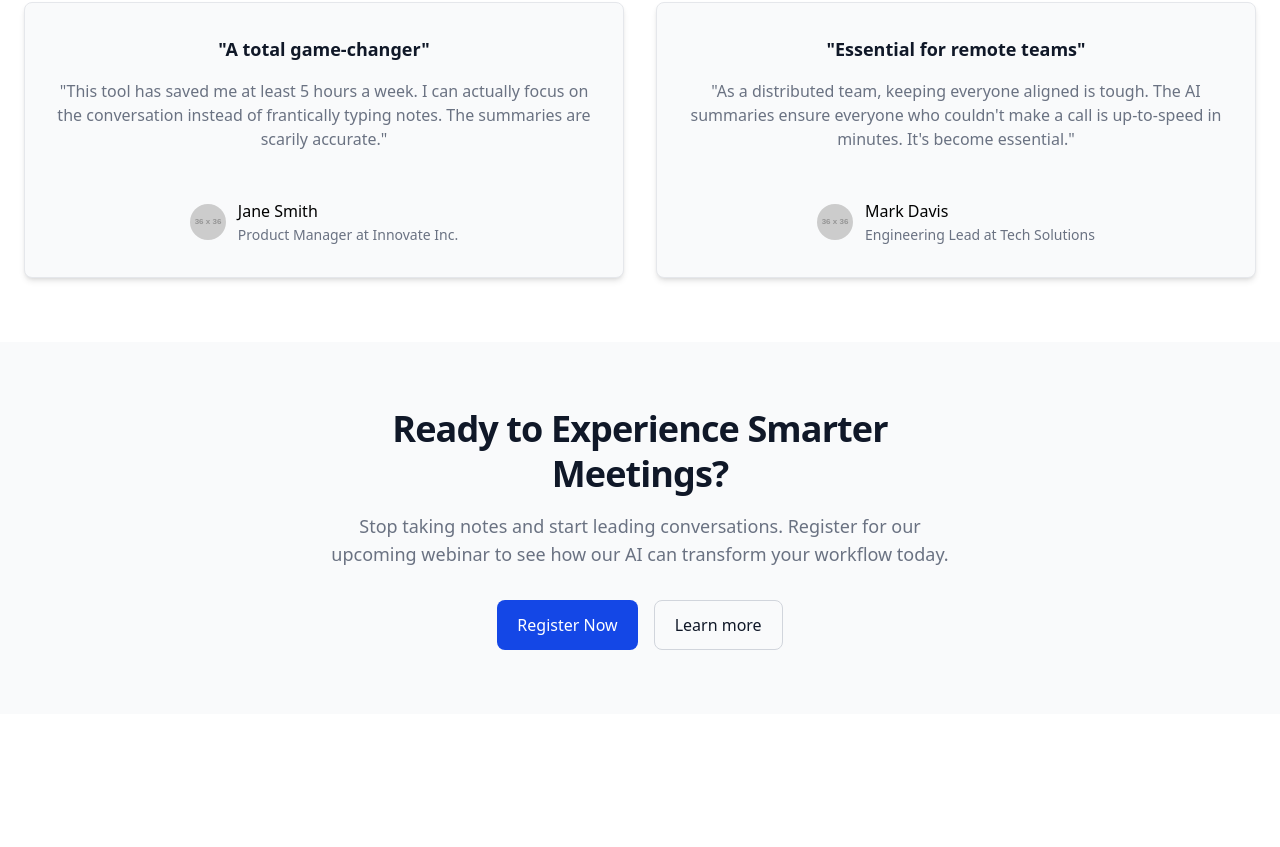
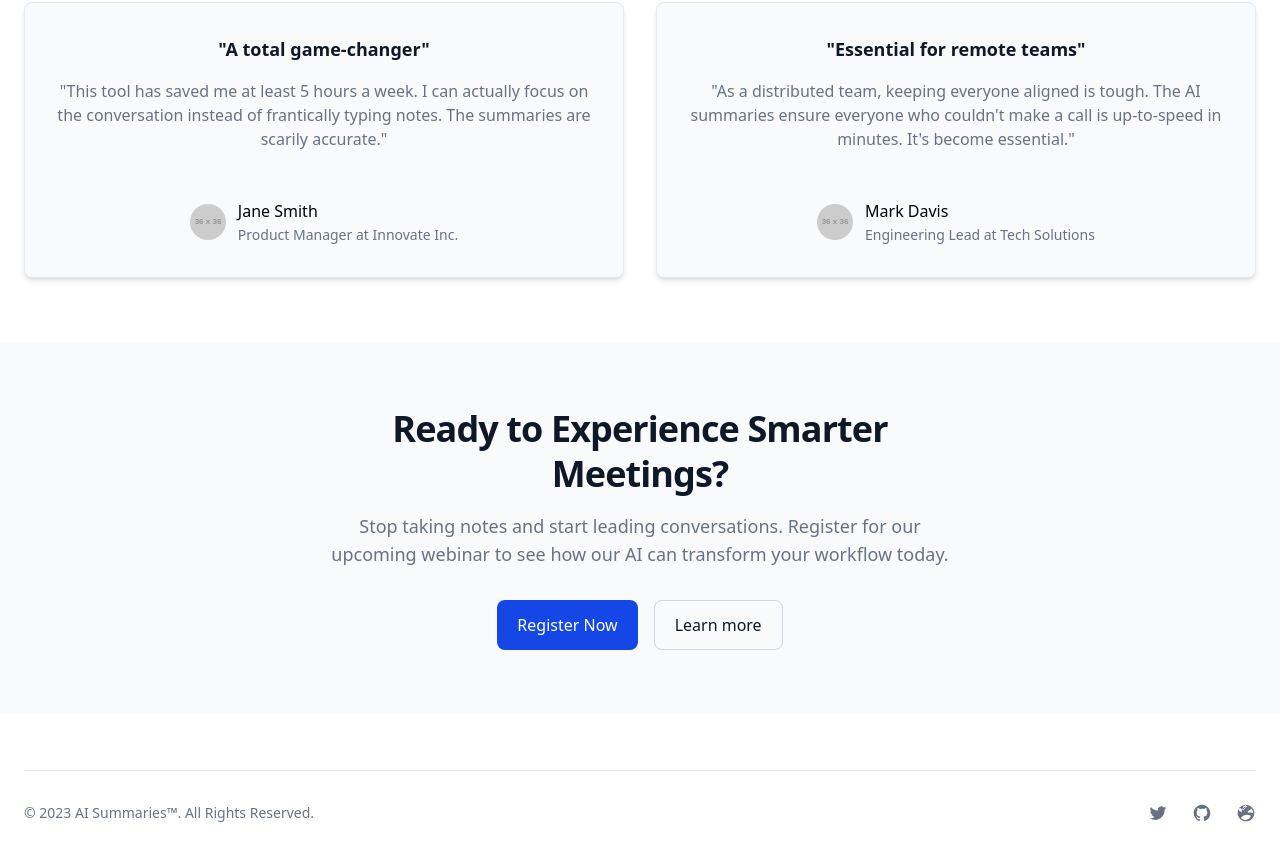
Before and after one commit to rohit3171999/webinar-registration-page, a React (Vite) app: page / in a window 1280 px wide. Shown: the part 2537-3384 px from the top of the page. Before the commit the page ends 3251 px from the top, so only its background shows below. Built offline with nearby package versions, Linux system fonts and the light colour scheme.

Commit message:
add markup in Footer.jsx

```diff
--- a/src/App.jsx
+++ b/src/App.jsx
@@ -4,6 +4,7 @@ import FeatureExplaination from "./components/FeatureExplaination.jsx";
 import DemoSection from "./components/DemoSection.jsx";
 import TestimonialsSection from "./components/TestimonialsSection.jsx";
 import CTASection from "./components/CTASection.jsx";
+import Footer from "./components/Footer.jsx";
 
 const App = () => {
     return (
@@ -13,6 +14,7 @@ const App = () => {
             <DemoSection/>
             <TestimonialsSection/>
             <CTASection/>
+            <Footer/>
 
         </>
 
--- a/src/components/Footer.jsx
+++ b/src/components/Footer.jsx
@@ -7,12 +7,37 @@ Purpose:
 Provide compliance links and maintain brand trust.*/
 export default function Footer(){
     return (
-        <>
-            {/*<footer> wrapper*/}
-
-            {/*    <nav> with <ul> + <li> links (About, Contact, FAQ, Privacy Policy, Terms)*/}
-
-            {/*        <div> social media icons (<a> with <svg> or <img>)*/}
-        </>
-    );
+        <footer className="p-4 bg-white sm:p-6 dark:bg-gray-900">
+            <div className="mx-auto max-w-screen-xl">
+                <hr className="my-6 border-gray-200 sm:mx-auto dark:border-gray-700 lg:my-8" />
+                <div className="sm:flex sm:items-center sm:justify-between">
+                    <span className="text-sm text-gray-500 sm:text-center dark:text-gray-400">© 2023 <a href="#" className="hover:underline">AI Summaries™</a>. All Rights Reserved.
+                    </span>
+                    <div className="flex mt-4 space-x-6 sm:justify-center sm:mt-0">
+                        <a href="#" className="text-gray-500 hover:text-gray-900 dark:hover:text-white">
+                            {/* Twitter Icon */}
+                            <svg className="w-5 h-5" fill="currentColor" viewBox="0 0 24 24" aria-hidden="true">
+                                <path d="M8.29 20.251c7.547 0 11.675-6.253 11.675-11.675 0-.178 0-.355-.012-.53A8.348 8.348 0 0022 5.92a8.19 8.19 0 01-2.357.646 4.118 4.118 0 001.804-2.27 8.224 8.224 0 01-2.605.996 4.107 4.107 0 00-6.993 3.743 11.65 11.65 0 01-8.457-4.287 4.106 4.106 0 001.27 5.477A4.072 4.072 0 012.8 9.71v.052a4.105 4.105 0 003.292 4.022 4.095 4.095 0 01-1.853.07 4.108 4.108 0 003.834 2.85A8.233 8.233 0 012 18.407a11.616 11.616 0 006.29 1.84" />
+                            </svg>
+                            <span className="sr-only">Twitter page</span>
+                        </a>
+                        <a href="#" className="text-gray-500 hover:text-gray-900 dark:hover:text-white">
+                            {/* GitHub Icon */}
+                            <svg className="w-5 h-5" fill="currentColor" viewBox="0 0 24 24" aria-hidden="true">
+                                <path fillRule="evenodd" d="M12 2C6.477 2 2 6.477 2 12c0 4.418 2.865 8.168 6.839 9.49.5.092.682-.217.682-.482 0-.237-.009-.868-.014-1.703-2.782.605-3.369-1.343-3.369-1.343-.454-1.158-1.11-1.466-1.11-1.466-.908-.62.069-.608.069-.608 1.003.07 1.531 1.032 1.531 1.032.892 1.53 2.341 1.088 2.91.832.092-.647.35-1.088.636-1.338-2.22-.253-4.555-1.113-4.555-4.951 0-1.093.39-1.988 1.031-2.688-.103-.253-.446-1.272.098-2.65 0 0 .84-.27 2.75 1.026A9.564 9.564 0 0112 6.844c.85.004 1.705.115 2.504.337 1.909-1.296 2.747-1.027 2.747-1.027.546 1.379.203 2.398.1 2.651.64.7 1.03 1.595 1.03 2.688 0 3.848-2.338 4.695-4.566 4.942.359.308.678.92.678 1.855 0 1.338-.012 2.419-.012 2.747 0 .268.18.58.688.482A10.001 10.001 0 0022 12c0-5.523-4.477-10-10-10z" clipRule="evenodd" />
+                            </svg>
+                            <span className="sr-only">GitHub account</span>
+                        </a>
+                        <a href="#" className="text-gray-500 hover:text-gray-900 dark:hover:text-white">
+                            {/* Dribbble Icon */}
+                            <svg className="w-5 h-5" fill="currentColor" viewBox="0 0 24 24" aria-hidden="true">
+                                <path fillRule="evenodd" d="M12 2C6.48 2 2 6.48 2 12s4.48 10 10 10c5.51 0 10-4.48 10-10S17.51 2 12 2zm6.605 4.61a8.502 8.502 0 011.93 5.314c-.281-.054-3.101-.629-5.943-.271-.065-.141-.12-.293-.184-.445a25.416 25.416 0 00-.564-1.236c3.145-1.28 4.577-3.124 4.761-3.362zM12 3.475c.71 0 1.38.106 2.003.304-2.291 1.06-4.103 3.01-4.834 5.085-.732-1.064-1.033-2.186-.834-3.33.252-1.434 1.447-2.583 3.665-3.059zM8.115 8.19c.061.164.129.333.201.507.694-1.944 2.34-3.461 4.22-4.243a1.116 1.116 0 00-.443-.036c-1.242.034-2.392.443-3.323 1.252-1.212.914-2.04 2.318-2.04 3.853v.07c0 .591.215 1.12.585 1.572-.16-.053-.32-.107-.487-.161-1.04-.33-2.04-.752-2.973-1.258a8.504 8.504 0 01-.224-4.37C5.63 6.363 7.06 7.41 8.115 8.19zM12 20.525c-2.33 0-4.455-.992-6.003-2.625a8.522 8.522 0 0110.87-2.87c.333.064.658.132.976.202a8.505 8.505 0 01-6.248 5.292z" clipRule="evenodd" />
+                            </svg>
+                            <span className="sr-only">Dribbble account</span>
+                        </a>
+                    </div>
+                </div>
+            </div>
+        </footer>
+    )
 }
```
